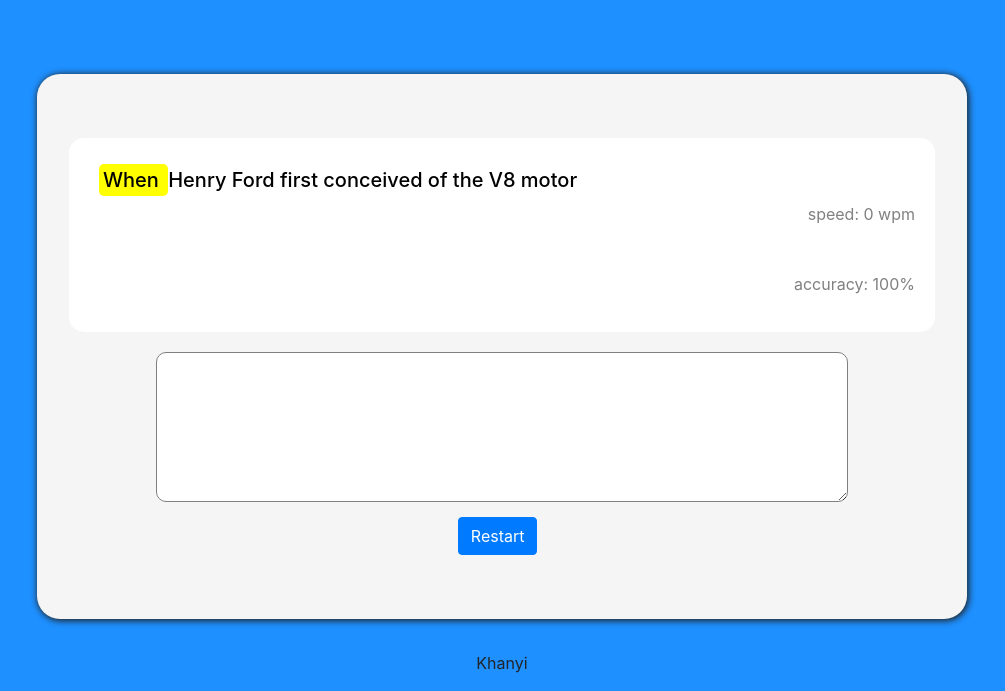
After one commit to KhanyisaNgudle/typing-tutor, a PHP site: page /index.php in a window 1280 px wide. The commit adds this page. Shown: the part 451-1142 px from the top of the page, without its empty margins (138-1143 px from the left). Run offline with PHP 8.4, Linux system fonts and the light colour scheme; some libraries are stand-ins or nearby versions.

Commit message:
Saving results to database

```diff
--- /dev/null
+++ b/index.php
@@ -0,0 +1,93 @@
+<!DOCTYPE html>
+<html>
+
+<head>
+    <meta charset="utf-8">
+    <meta name="viewport" content="width=device-width, initial-scale=1.0">
+    <meta http-equiv="X-UA-Compatible" content="ie=edge">
+    <title>typa fast</title>
+    <link rel="stylesheet" href="https://stackpath.bootstrapcdn.com/bootstrap/4.1.3/css/bootstrap.min.css">
+    <link rel="stylesheet" href="https://use.fontawesome.com/releases/v5.3.1/css/all.css">
+    <link rel="stylesheet" href="style.css">
+</head>
+
+<section class="section-a">
+
+    <header>
+        <div class="back"></div>
+        <div class="menu">
+            <div class="logo">
+                <h1>typa_fast</h1>
+            </div>
+            <div class="options">
+                <a class="btn btn-primary">High Scores</a>
+            </div>
+        </div>
+    </header>
+    <div class="image"></div>
+
+    <div class="text">
+        <h1>Typing</h1>
+        <p>Improve your typing speed</p>
+        <a class="btn btn-primary">Start Typing</a>
+    </div>
+
+</section>
+<div class="board">
+
+</div>
+<body>
+    <div class="container">
+        <!-- Section A Collapse -->
+        <!-- band -->
+        <div class="band"></div>
+        <div class="jumbotron">
+            <div class="text-container">
+                <div class="question">
+                    <h5 id="question"><mark>When </mark>Henry Ford first conceived of the V8 motor</h5>
+                </div>
+                <!--side action-->
+                <div class="stats">
+                        <a class="far fa-tachometer"></a>
+                    <div class="speed">
+                        <p id="speed" "far fa-tachometer">speed: 0 wpm</p>
+                    </div>
+                    <div class="accuracy">
+                        <p id="accuracy">accuracy: 100%</p>
+                    </div>
+                </div>
+
+            </div>
+            <!--text-container collapse-->
+            <div class="input-container">
+                <textarea type="text" id="user-input" onkeyup="check_input(this)"></textarea>
+                <span>
+                    <a href="index.html" class="btn btn-primary">Restart</a>
+                </span>
+            </div>
+            <div class="results" id="results">
+                <h1>Results</h1>
+                <input type="text" id="username" placeholder="Username">
+                <input type="text" id="province" placeholder="Province">
+                <p id="resSpeed">Typing Speed:</p>
+                <p id="resAccuracy">Accuracy</p>
+                <span id="btns">
+                    <a class="btn btn-primary" onclick="saveResults()" name="buttons">Save Results</a>
+                    <a class="btn btn-danger" onclick="closeResults()" id="close">Close</a>
+                </span>
+            </div>
+        </div>
+        <!-- jumbotron collapse -->
+    </div>
+    <!-- container collapse -->
+    <!-- results -->
+    <section class="score">
+
+    </section>
+    <script src="script.js"></script>
+</body>
+<footer>
+    <p>Khanyi</p>
+</footer>
+
+</html>
--- a/script.js
+++ b/script.js
@@ -47,8 +47,9 @@ function check_input(val) {
 }
 
 function showResults() {
+    speed = ((parWordCount/cnt) * 100).toFixed(0);
     document.getElementById('results').style.display = "block";
-    document.getElementById('resSpeed').innerHTML = "Your speed: " + ((parWordCount/cnt) * 100).toFixed(0) + " words per minute";
+    document.getElementById('resSpeed').innerHTML = "Your speed: " + speed + " words per minute";
     document.getElementById('resAccuracy').innerHTML = "Accuracy: " + accuracy + "%";
 }
 
@@ -81,3 +82,20 @@ function highlight(i) {
 
     text.innerHTML = par.substring(0, i) + "<mark>" + ind[0] + "</mark>" + newPar;
 }
+
+// save results
+
+function saveResults(){
+    var username = document.getElementById('username').value;
+    var province = document.getElementById('province').value;
+
+    var httpRequest = new XMLHttpRequest();
+    httpRequest.onreadystatechange = function(){
+        if (this.readyState == 4 && this.status == 200) {
+            console.log(this.responseText);
+        }
+    };
+    httpRequest.open("GET", "save.php?username="+username+"&province="+province+"&speed="+speed+"&accuracy="+accuracy, true);
+    httpRequest.send();
+    console.log("Request sent!");
+}
--- a/style.css
+++ b/style.css
@@ -1,6 +1,6 @@
 body {
     text-align: center;
-    background-color: whitesmoke;
+    background-color: dodgerblue;
 }
 
 textarea {
@@ -19,7 +19,7 @@ textarea {
     background-size: cover;
     background-position: bottom;
     position: relative;
-    margin-bottom: 25px;
+
     /*clip-path: polygon(0% 0%, 100% 0%, 100% 80%, 0% 100%);*/
 }
 
@@ -101,7 +101,20 @@ h1 {
     font-family: 'Courier New', Courier, monospace;
 }
 
+.container {
+    width: 75%;
+}
 
+/* Board */
+
+.board {
+    width: 100%;
+    height: 50px;
+    background-color: dodgerblue;
+    margin-bottom: 25px;
+}
+
+/* Container  */
 .text-container{
     display: grid;
     text-align: left;
```
Also changed, not shown: connect.php (added, +7 -0 lines), save.php (added, +19 -0 lines).
